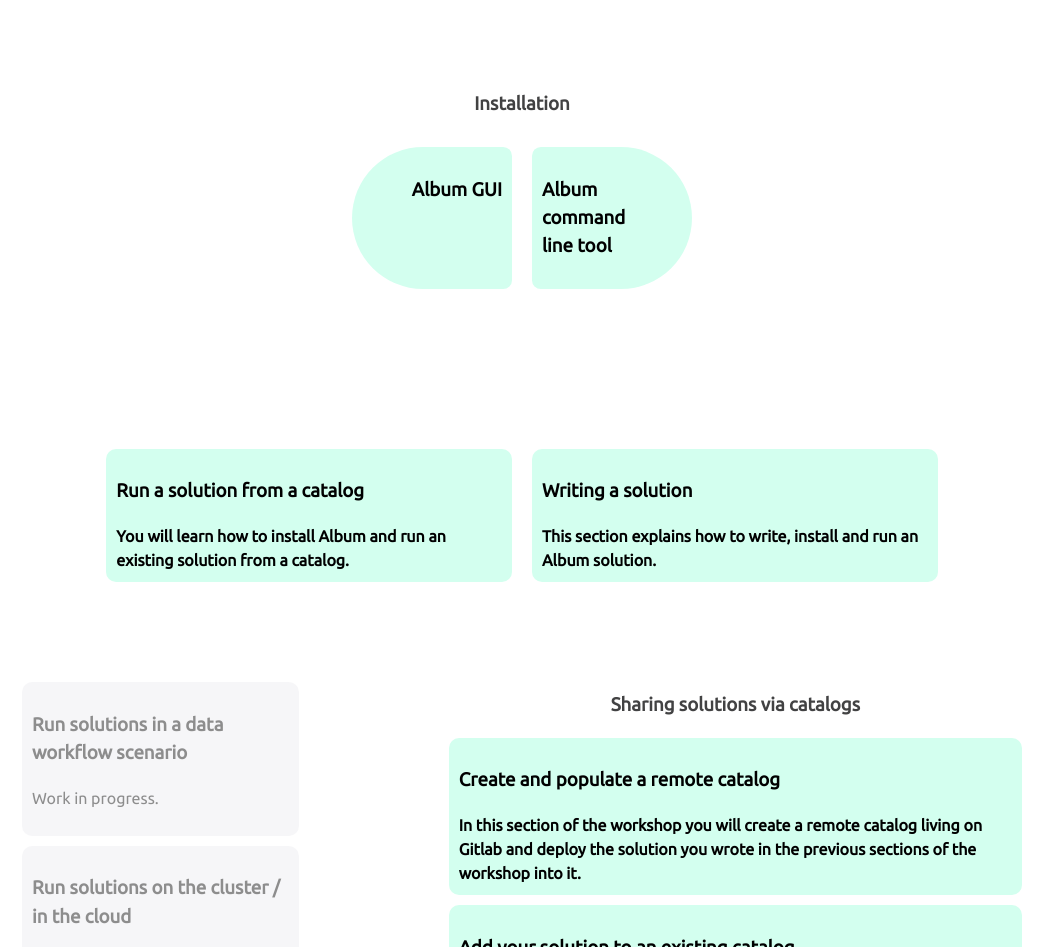
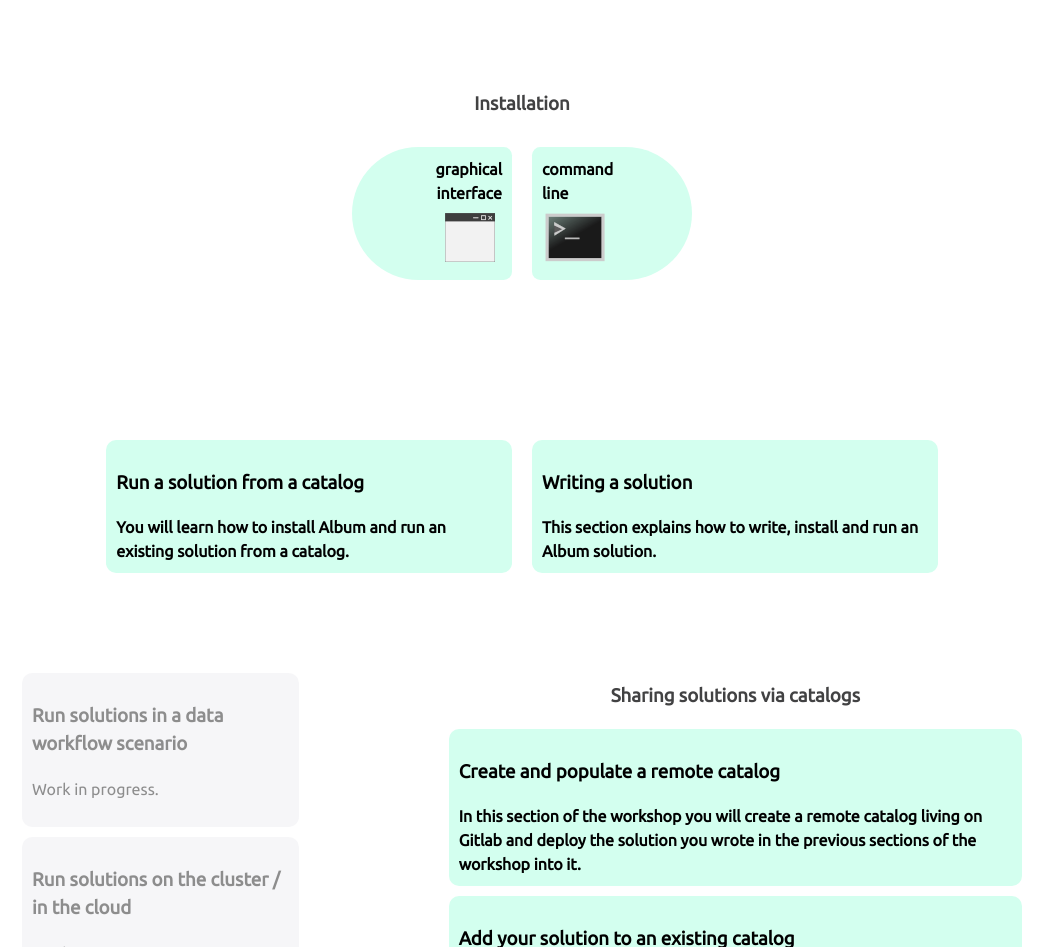
Before and after one commit to album-app/album-workshop, a Gatsby site: page / in a window 1280 px wide. Shown: the part 960-1907 px from the top of the page, without its empty margins (118-1171 px from the left). Built offline with nearby package versions, Linux system fonts and the light colour scheme; Gatsby itself is replaced by a stand-in of ours; some packages are replaced by stand-ins of ours.

Commit message:
add icons for installations

```diff
--- /dev/null
+++ b/src/components/icon-gui.js
@@ -0,0 +1,8 @@
+import * as React from "react"
+import { StaticImage } from "gatsby-plugin-image"
+
+export default function IconGui() {
+  return (
+  <StaticImage src="../images/gui.png" alt="catalog logo" placeholder="blurred" fit="contain"/>
+  );
+}
--- /dev/null
+++ b/src/components/icon-terminal.js
@@ -0,0 +1,8 @@
+import * as React from "react"
+import { StaticImage } from "gatsby-plugin-image"
+
+export default function IconTerminal() {
+  return (
+  <StaticImage src="../images/terminal.png" alt="catalog logo" placeholder="blurred" fit="contain"/>
+  );
+}
--- a/src/templates/snippet_links.js
+++ b/src/templates/snippet_links.js
@@ -11,6 +11,8 @@
 import Catalogs from "../components/catalogs"
 import CatalogsData from "../../catalogs.yml"
 import SolutionExample from "../components/solution-example"
+import IconGui from "../components/icon-gui"
+import IconTerminal from "../components/icon-terminal"
 
 const getSnippet = (snippets, snippetSlug) => {
     for(const snippet of snippets) {
@@ -65,8 +67,8 @@
         <div>
             <h3 className="center">Installation</h3>
             <div className="line">
-                {getSnippetDiv(pageContext.snippets, "install_gui")}
-                {getSnippetDiv(pageContext.snippets, "install_commandline")}
+                <Link id="install_gui" className="snippet-link intro-box" to="/install_gui"><div>graphical interface</div><IconGui/></Link>
+                <Link id="install_commandline" className="snippet-link intro-box" to="https://docs.album.solutions/"><div>command line</div><IconTerminal/></Link>
             </div>
         </div>
         <div className="dummy"/>
```
Also changed, not shown: src/images/gui.png (added), src/images/terminal.png (added).
